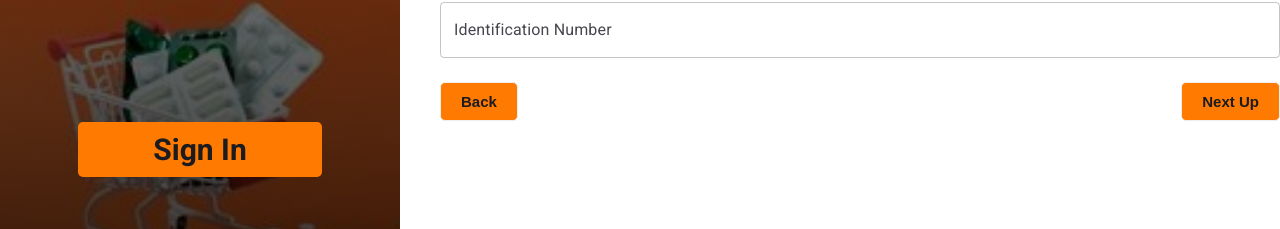
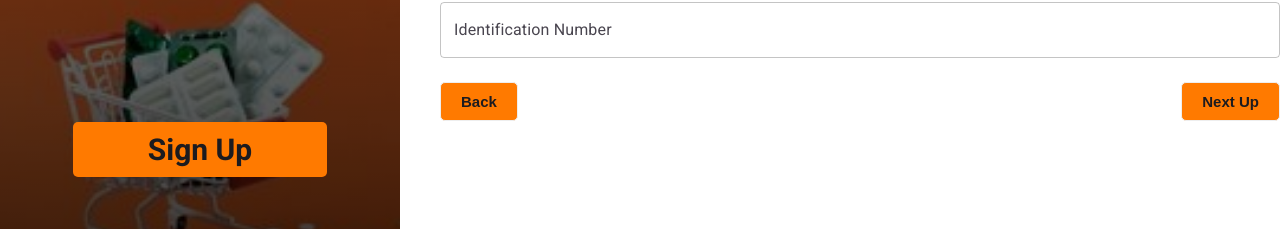
Before and after one commit to elref7i/p-flow, a React (Vite) app: page /signup in a window 1280 px wide. Shown: the part 463-692 px from the top of the page. Built offline with nearby package versions, Linux system fonts and the light colour scheme.

Commit message:
Add ForgetPassword context and routes; update API endpoints and refactor components

```diff
--- /dev/null
+++ b/src/components/Common/LeftAuth.jsx
@@ -0,0 +1,49 @@
+import { Grid2, useTheme } from '@mui/material';
+import { Box } from '@mui/system';
+import { CustomLink } from './ButtonStyle';
+import imageStore from '../../assets/Alto ángulo del carrito de compras con espacio de copia y láminas de pastillas _ Foto Premium.jpg';
+
+export default function LeftAuth() {
+  const theme = useTheme();
+
+  return (
+    <Grid2
+      size={{ md: 4 }}
+      sx={{
+        display: {
+          xs: 'none',
+          md: 'block',
+        },
+        backgroundImage: `linear-gradient(rgba(0, 0, 0, 0.3), rgba(0, 0, 0, 0.8)), url(${imageStore})`,
+        backgroundRepeat: 'no-repeat',
+        backgroundPosition: 'center',
+        backgroundSize: 'cover',
+      }}
+    >
+      <Box
+        sx={{
+          display: 'flex',
+          alignItems: 'center',
+          justifyContent: 'end',
+          flexDirection: 'column',
+          minHeight: '80%',
+        }}
+      >
+        <CustomLink
+          to={'/signup'}
+          p={'10px 75px'}
+          fs={'30px'}
+          fw={'bold'}
+          br={'5px'}
+          bg={theme.palette.primary.main}
+          bghover={
+            theme.palette.mode === 'dark' && theme.palette.secondary.main
+          }
+          chover={theme.palette.mode === 'dark' && theme.palette.primary.main}
+        >
+          Sign Up
+        </CustomLink>
+      </Box>
+    </Grid2>
+  );
+}
--- a/src/components/ProductRoute/ProductRoute.jsx
+++ b/src/components/ProtectedRoute/ProtectedRoute.jsx
@@ -3,7 +3,7 @@ import { Navigate, useLocation } from 'react-router-dom';
 import { UserTypeContext } from '../../context/UserType.context';
 
 // eslint-disable-next-line react/prop-types
-export default function ProductRoute({ children, allowedRolls }) {
+export default function ProtectedRoute({ children, allowedRolls }) {
   const { token, role } = useContext(UserTypeContext);
   const location = useLocation();
 
--- /dev/null
+++ b/src/context/Forget.context.jsx
@@ -0,0 +1,21 @@
+import { createContext, useContext, useState } from 'react';
+
+const ForgetPasswordContext = createContext();
+
+// eslint-disable-next-line react/prop-types
+export function ForgetPasswordProvider({ children }) {
+  const [isForgetCompleted, setForgetCompleted] = useState(false);
+
+  return (
+    <ForgetPasswordContext.Provider
+      value={{ isForgetCompleted, setForgetCompleted }}
+    >
+      {children}
+    </ForgetPasswordContext.Provider>
+  );
+}
+
+// eslint-disable-next-line react-refresh/only-export-components
+export function useForgetPassword() {
+  return useContext(ForgetPasswordContext);
+}
--- a/src/pages/auth/Forgetpassword/Forgetpassword.jsx
+++ b/src/pages/auth/Forgetpassword/Forgetpassword.jsx
@@ -1,4 +1,4 @@
-import { TextField, Typography, Grid2, Box, useTheme } from '@mui/material';
+import { TextField, Typography, Grid2, Box } from '@mui/material';
 import CustomButton from '@/components/Common/ButtonStyle';
 import { useFormik } from 'formik';
 import * as Yup from 'yup';
@@ -8,19 +8,20 @@ import toast from 'react-hot-toast';
 import { useNavigate } from 'react-router-dom';
 import { CustomLink } from '../../../components/Common/ButtonStyle';
 import ArrowBackIosIcon from '@mui/icons-material/ArrowBackIos';
-import imageStore from '../../../assets/Alto ángulo del carrito de compras con espacio de copia y láminas de pastillas _ Foto Premium.jpg';
+import LeftAuth from '../../../components/Common/LeftAuth';
+import { useForgetPassword } from '../../../context/Forget.context';
 
 export default function ForgetPassword() {
-  const theme = useTheme();
   const emailRegex = /^[^\s@]+@[^\s@]+\.[^\s@]+$/;
   const navigator = useNavigate();
 
+  const { setForgetCompleted } = useForgetPassword();
   async function forgetpassword(values) {
     const loading = toast.loading('watting');
 
     try {
       const options = {
-        url: 'https://pflow-api-v3-1655e5b56c39.herokuapp.com/auth/forgetpassword',
+        url: 'https://pflow-api-v3-1655e5b56c39.herokuapp.com/api/v1/auth/forgetpassword',
         method: 'POST',
         data: values,
       };
@@ -28,7 +29,10 @@ export default function ForgetPassword() {
       // console.log(data.message);
       if (data.message === 'Reset code sent successfully') {
         toast.success(data.message);
-        navigator('/verifysendcoding');
+        setForgetCompleted(true);
+        setTimeout(() => {
+          navigator('/verifysendcoding');
+        }, 2000);
       }
     } catch (error) {
       toast.error(error.response.data.message);
@@ -60,45 +64,7 @@ export default function ForgetPassword() {
         width: '100%',
       }}
     >
-      <Grid2
-        size={{ md: 4 }}
-        sx={{
-          display: {
-            xs: 'none',
-            md: 'block',
-          },
-          backgroundImage: `linear-gradient(rgba(0, 0, 0, 0.3), rgba(0, 0, 0, 0.8)), url(${imageStore})`,
-          backgroundRepeat: 'no-repeat',
-          backgroundPosition: 'center',
-          backgroundSize: 'cover',
-        }}
-      >
-        <Box
-          sx={{
-            display: 'flex',
-            alignItems: 'center',
-            justifyContent: 'end',
-            flexDirection: 'column',
-            minHeight: '80%',
-          }}
-        >
-          <CustomLink
-            to={'/login'}
-            p={'10px 75px'}
-            fs={'30px'}
-            fw={'bold'}
-            br={'5px'}
-            bg={theme.palette.primary.main}
-            bghover={
-              theme.palette.mode === 'dark' && theme.palette.secondary.main
-            }
-            chover={theme.palette.mode === 'dark' && theme.palette.primary.main}
-            display={'inline-block'}
-          >
-            Sign In
-          </CustomLink>
-        </Box>
-      </Grid2>
+      <LeftAuth />
       <Grid2 size={{ xs: 12, md: 8 }} sx={{ bg: 'red', pt: 5 }}>
         <CustomLink
           to={'/landing'}
--- a/src/pages/auth/Login/Login.jsx
+++ b/src/pages/auth/Login/Login.jsx
@@ -1,4 +1,4 @@
-import { Visibility, VisibilityOff } from "@mui/icons-material";
+import { Visibility, VisibilityOff } from '@mui/icons-material';
 import {
   TextField,
   FormControl,
@@ -8,23 +8,21 @@ import {
   IconButton,
   Grid2,
   Box,
-  useTheme,
-} from "@mui/material";
-import CustomButton from "@/components/Common/ButtonStyle";
-import { useFormik } from "formik";
-import { useContext, useState } from "react";
-import { useNavigate } from "react-router-dom";
-import * as Yup from "yup";
-import { CustomHead } from "@/components/Common/CustomTypography";
-import axios from "axios";
-import toast from "react-hot-toast";
-import { UserTypeContext } from "@/context/UserType.context";
-import { CustomLink } from "@/components/Common/ButtonStyle";
-import ArrowBackIosIcon from "@mui/icons-material/ArrowBackIos";
-import imageStore from "../../../assets/Alto ángulo del carrito de compras con espacio de copia y láminas de pastillas _ Foto Premium.jpg";
+} from '@mui/material';
+import CustomButton from '@/components/Common/ButtonStyle';
+import { useFormik } from 'formik';
+import { useContext, useState } from 'react';
+import { useNavigate } from 'react-router-dom';
+import * as Yup from 'yup';
+import { CustomHead } from '@/components/Common/CustomTypography';
+import axios from 'axios';
+import toast from 'react-hot-toast';
+import { UserTypeContext } from '@/context/UserType.context';
+import { CustomLink } from '@/components/Common/ButtonStyle';
+import ArrowBackIosIcon from '@mui/icons-material/ArrowBackIos';
+import LeftAuth from '../../../components/Common/LeftAuth';
 
 export default function Login() {
-  const theme = useTheme();
   const { setToken, setRole } = useContext(UserTypeContext);
   const [showPassword, setShowPassword] = useState(false);
   const emailRegex = /^[^\s@]+@[^\s@]+\.[^\s@]+$/;
@@ -41,22 +39,22 @@ export default function Login() {
   };
 
   async function login(values) {
-    const loading = toast.loading("watting");
+    const loading = toast.loading('watting');
     try {
       const options = {
-        url: "https://pflow-api-v3-1655e5b56c39.herokuapp.com/api/v1/auth/login",
-        method: "POST",
+        url: 'https://pflow-api-v3-1655e5b56c39.herokuapp.com/api/v1/auth/login',
+        method: 'POST',
         data: values,
       };
       const { data } = await axios.request(options);
       console.log(data);
-      if (data.message === "success") {
+      if (data.message === 'success') {
         toast.success(data.message);
         setRole(data.user.role);
         setToken(data.token);
-        localStorage.setItem("token", data.token);
-        localStorage.setItem("role", data.user.role);
-        navigator("/");
+        localStorage.setItem('token', data.token);
+        localStorage.setItem('role', data.user.role);
+        navigator('/');
       }
     } catch (error) {
       console.log(error);
@@ -67,20 +65,20 @@ export default function Login() {
   }
   const validationSchema = Yup.object({
     email: Yup.string()
-      .required("Required")
-      .matches(emailRegex, "Invalid email"),
+      .required('Required')
+      .matches(emailRegex, 'Invalid email'),
     password: Yup.string()
-      .required("Required")
+      .required('Required')
       .matches(
         passwordRegx,
-        "Password must contain at least 8 characters, one uppercase, one lowercase, one number and one special case character"
+        'Password must contain at least 8 characters, one uppercase, one lowercase, one number and one special case character'
       ),
   });
   const { handleBlur, handleChange, handleSubmit, errors, values, touched } =
     useFormik({
       initialValues: {
-        email: "",
-        password: "",
+        email: '',
+        password: '',
       },
       validationSchema,
       onSubmit: login,
@@ -91,60 +89,23 @@ export default function Login() {
       spacing={5}
       container
       sx={{
-        minHeight: "100vh",
-        width: "100%",
+        minHeight: '100vh',
+        width: '100%',
       }}
     >
-      <Grid2
-        size={{ md: 4 }}
-        sx={{
-          display: {
-            xs: "none",
-            md: "block",
-          },
-          backgroundImage: `linear-gradient(rgba(0, 0, 0, 0.3), rgba(0, 0, 0, 0.8)), url(${imageStore})`,
-          backgroundRepeat: "no-repeat",
-          backgroundPosition: "center",
-          backgroundSize: "cover",
-        }}
-      >
-        <Box
-          sx={{
-            display: "flex",
-            alignItems: "center",
-            justifyContent: "end",
-            flexDirection: "column",
-            minHeight: "80%",
-          }}
-        >
-          <CustomLink
-            to={"/signup"}
-            p={"10px 75px"}
-            fs={"30px"}
-            fw={"bold"}
-            br={"5px"}
-            bg={theme.palette.primary.main}
-            bghover={
-              theme.palette.mode === "dark" && theme.palette.secondary.main
-            }
-            chover={theme.palette.mode === "dark" && theme.palette.primary.main}
-            display={"inline-block"}
-          >
-            Sign Up
-          </CustomLink>
-        </Box>
-      </Grid2>
-      <Grid2 size={{ xs: 12, md: 8 }} sx={{ bg: "red", pt: 5 }}>
+      {/*  */}
+      <LeftAuth />
+      <Grid2 size={{ xs: 12, md: 8 }} sx={{ bg: 'red', pt: 5 }}>
         <CustomLink
-          to={"/landing"}
+          to={'/landing'}
           bghover={true}
-          display={"flex"}
-          alignItems={"center"}
+          display={'flex'}
+          alignItems={'center'}
         >
           <ArrowBackIosIcon />
           Back To Home
         </CustomLink>
-        <CustomHead variant="h1" align={"center"}>
+        <CustomHead variant="h1" align={'center'}>
           Sign in TO P-Flow
         </CustomHead>
         <form onSubmit={handleSubmit}>
@@ -162,14 +123,14 @@ export default function Login() {
           />
           <FormControl fullWidth sx={{ mb: 3 }} variant="outlined">
             <InputLabel
-              color={errors.email && touched.email ? "error" : "primary"}
+              color={errors.email && touched.email ? 'error' : 'primary'}
               htmlFor="outlined-adornment-password"
             >
               Password
             </InputLabel>
             <OutlinedInput
               id="outlined-adornment-password"
-              type={showPassword ? "text" : "password"}
+              type={showPassword ? 'text' : 'password'}
               name="password"
               value={values.password}
               onChange={handleChange}
@@ -181,8 +142,8 @@ export default function Login() {
                   <IconButton
                     aria-label={
                       showPassword
-                        ? "hide the password"
-                        : "display the password"
+                        ? 'hide the password'
+                        : 'display the password'
                     }
                     onClick={handleClickShowPassword}
                     onMouseDown={handleMouseDownPassword}
@@ -196,16 +157,16 @@ export default function Login() {
               label="Password"
             />
           </FormControl>
-          <Box component={"div"} mb={3}>
+          <Box component={'div'} mb={3}>
             <CustomButton type="submit" w="100%" sm="75%" md="50%">
               Login
             </CustomButton>
           </Box>
-          <Box component={"div"} align={"center"}>
+          <Box component={'div'} align={'center'}>
             <CustomLink
               bghover={true}
               to="/forgetpassword"
-              textDecoration={"underline"}
+              textDecoration={'underline'}
             >
               Forget Password
             </CustomLink>
--- a/src/pages/auth/Signup/Signup.jsx
+++ b/src/pages/auth/Signup/Signup.jsx
@@ -22,11 +22,13 @@ import { useFormik } from 'formik';
 import { CustomHead } from '../../../components/Common/CustomTypography';
 import toast from 'react-hot-toast';
 import { CustomLink } from '../../../components/Common/ButtonStyle';
-import imageStore from '../../../assets/Alto ángulo del carrito de compras con espacio de copia y láminas de pastillas _ Foto Premium.jpg';
 import ArrowBackIosIcon from '@mui/icons-material/ArrowBackIos';
+import LeftAuth from '../../../components/Common/LeftAuth';
 
 const SignupForm = () => {
   const theme = useTheme();
+  console.log(theme.palette.mode === 'light');
+
   const [activeStep, setActiveStep] = useState(0);
   const emailRegex = /^[^\s@]+@[^\s@]+\.[^\s@]+$/;
   const phoneRegx = /^(02)?01[0125][0-9]{8}/;
@@ -42,7 +44,7 @@ const SignupForm = () => {
     try {
       // console.log('Submitting values:', values);
       const options = {
-        url: 'https://pflow-api-v3-1655e5b56c39.herokuapp.com/auth/signup',
+        url: 'https://pflow-api-v3-1655e5b56c39.herokuapp.com/api/v1/auth/login',
         method: 'POST',
         data: values,
       };
@@ -402,47 +404,7 @@ const SignupForm = () => {
           width: '100%',
         }}
       >
-        <Grid2
-          size={{ md: 4 }}
-          sx={{
-            display: {
-              xs: 'none',
-              md: 'block',
-            },
-            backgroundImage: `linear-gradient(rgba(0, 0, 0, 0.3), rgba(0, 0, 0, 0.8)), url(${imageStore})`,
-            backgroundRepeat: 'no-repeat',
-            backgroundPosition: 'center',
-            backgroundSize: 'cover',
-          }}
-        >
-          <Box
-            sx={{
-              display: 'flex',
-              alignItems: 'center',
-              justifyContent: 'end',
-              flexDirection: 'column',
-              minHeight: '80%',
-            }}
-          >
-            <CustomLink
-              to={'/login'}
-              p={'10px 75px'}
-              fs={'30px'}
-              fw={'bold'}
-              br={'5px'}
-              bg={theme.palette.primary.main}
-              bghover={
-                theme.palette.mode === 'dark' && theme.palette.secondary.main
-              }
-              chover={
-                theme.palette.mode === 'dark' && theme.palette.primary.main
-              }
-              display={'inline-block'}
-            >
-              Sign In
-            </CustomLink>
-          </Box>
-        </Grid2>
+        <LeftAuth />
         <Grid2 size={{ xs: 12, md: 8 }} sx={{ bg: 'red', pt: 5 }}>
           <CustomLink
             to={'/landing'}
--- a/src/pages/auth/VerifySendCoding/VerifySendCoding.jsx
+++ b/src/pages/auth/VerifySendCoding/VerifySendCoding.jsx
@@ -38,7 +38,7 @@ function VerifySendCoding() {
     const loading = toast.loading('watting');
     try {
       const options = {
-        url: 'https://pflow-api-v3-1655e5b56c39.herokuapp.com/auth/verifyResetCode',
+        url: 'https://pflow-api-v3-1655e5b56c39.herokuapp.com/api/v1/auth/verifyResetCode',
         method: 'POST',
         data: values,
       };
```
Also changed, not shown: src/App.jsx (+31 -13 lines), src/components/ForgetProtectedRoute/ForgetProtectedRoute.jsx (added, +13 -0 lines), src/pages/auth/UpdatedPassword/UpdatedPassword.jsx (+17 -13 lines).
